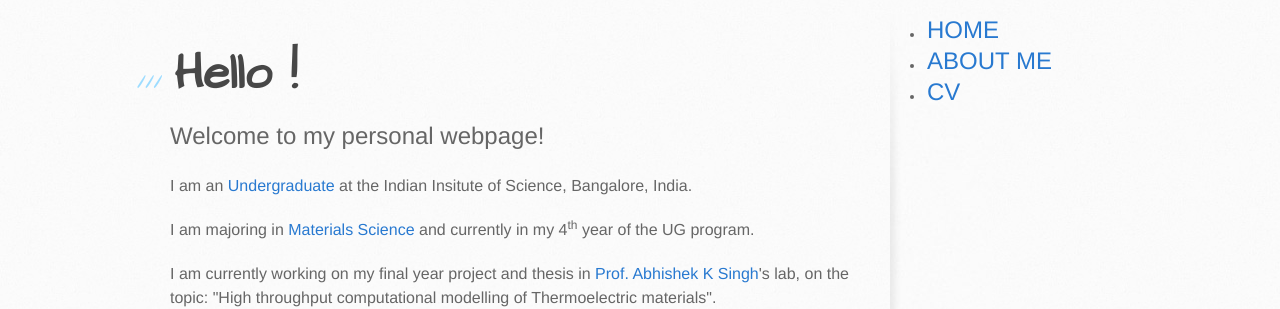
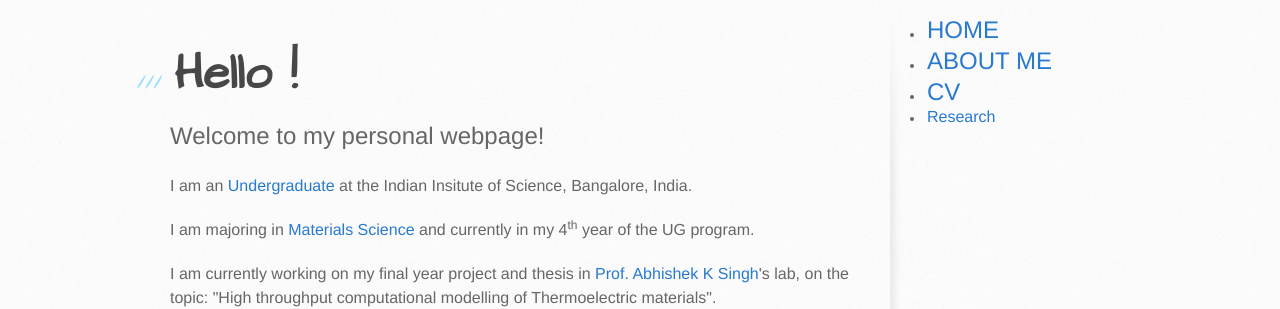
Before and after one commit to georgeyumnam/georgeyumnam, a Jekyll site: the page index.html, which Jekyll copies as it is, in a window 1280 px wide. Shown: the part 359-668 px from the top of the page. Built offline with Jekyll 4.4.1, drawn with Linux system fonts in a browser that asks for light colours.

Commit message:
new index

```diff
--- a/index.html
+++ b/index.html
@@ -70,7 +70,7 @@ padding:1.2vw;
 <li><a href="/georgeyumnam"><font size="5">HOME</font></a></li>
 <li><a href="/georgeyumnam/about"><font size="5">ABOUT ME</font></a></li>
 <li><a href="/georgeyumnam/cv"><font size="5">CV</font></a></li>
-<!--<li><a href="/georgeyumnam/res_int"><font size="3">Research</font></a></li>-->
+<li><a href="/georgeyumnam/res_int"><font size="3">Research</font></a></li>
 </nav>
 
 <!--        <aside id="sidebar">
```
